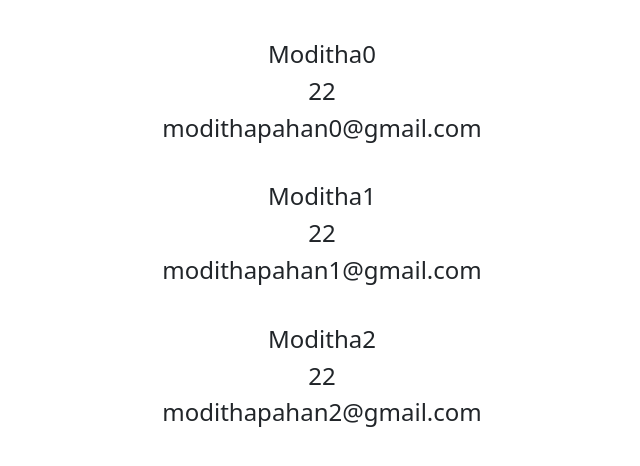
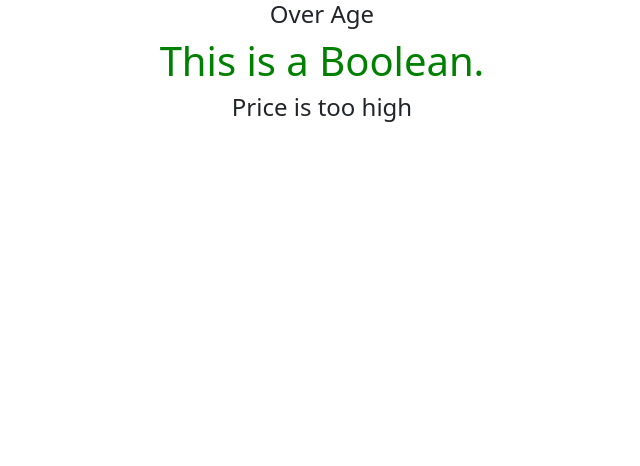
Before and after one commit to modithapahan/Lets_Learn_React, a React (Create React App) app: page / in a window 1280 px wide. Shown: the top 466 px of the page, without its empty margins (318-958 px from the left). Built offline with nearby package versions, Linux system fonts and the light colour scheme.

Commit message:
Try to do Conditions

```diff
--- a/src/App.js
+++ b/src/App.js
@@ -2,21 +2,23 @@
 import './App.css';
 
 function App() {
+
+  const age = 42;
+  const isGreen = true;
+  let mango = 420;
+  let apple = 150;
+  const sum = mango + apple;
+
   return (
     <div className="App">
-      <User name="Moditha0" age={22} email="modithapahan0@gmail.com" />
-      <User name="Moditha1" age={22} email="modithapahan1@gmail.com" />
-      <User name="Moditha2" age={22} email="modithapahan2@gmail.com" />
-    </div>
-  );
-}
+      <div>
+        {age >= 18 ? <h4>Over Age</h4> : <h4>Under Age</h4>}
+        <h1 style={{ color: isGreen ? "green" : "red" }}>This is a Boolean.</h1>
+      </div>
 
-const User = (props) => {
-  return (
-    <div class="container mt-4 pt-3">
-      <h4>{props.name}</h4>
-      <h4>{props.age}</h4>
-      <h4>{props.email}</h4>
+      <div>
+        {sum >= 500 ? <h4>Price is too high</h4> : <h4>Price is normal</h4>}
+      </div>
     </div>
   );
 }
```
